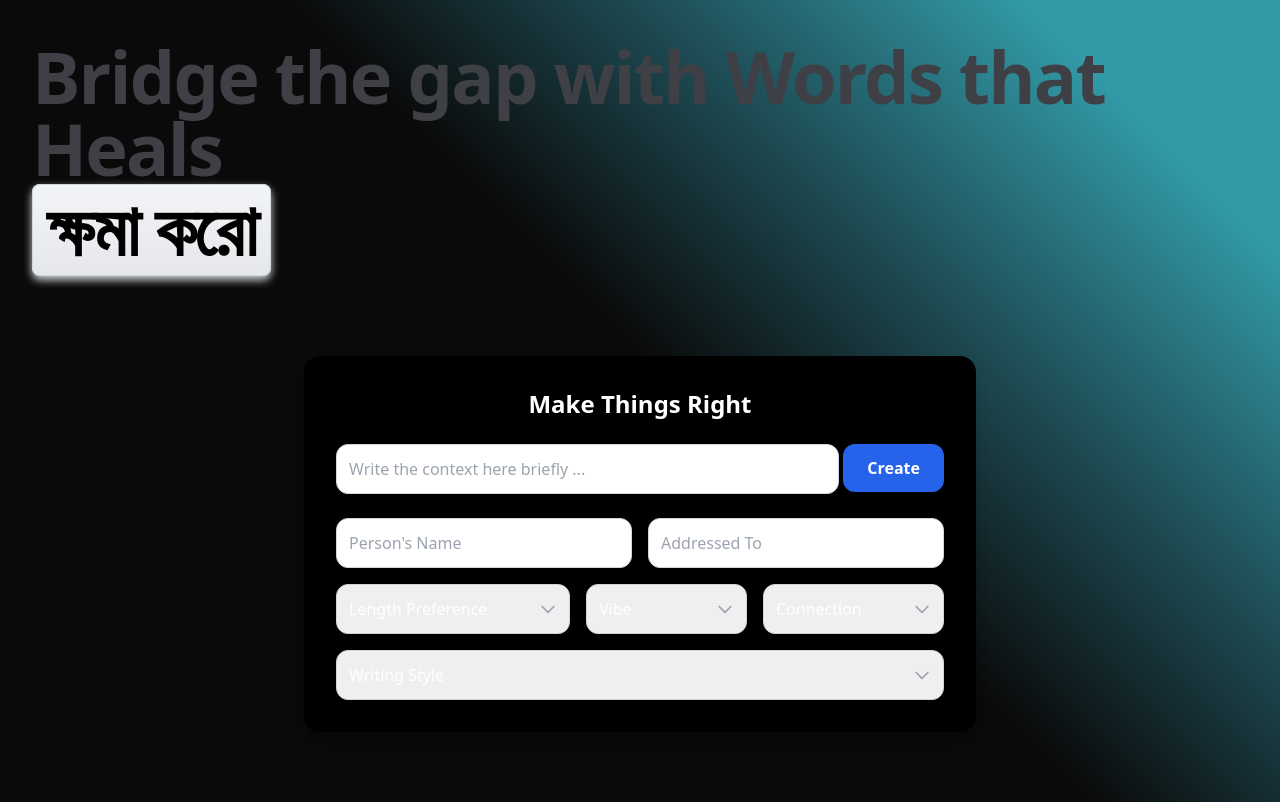
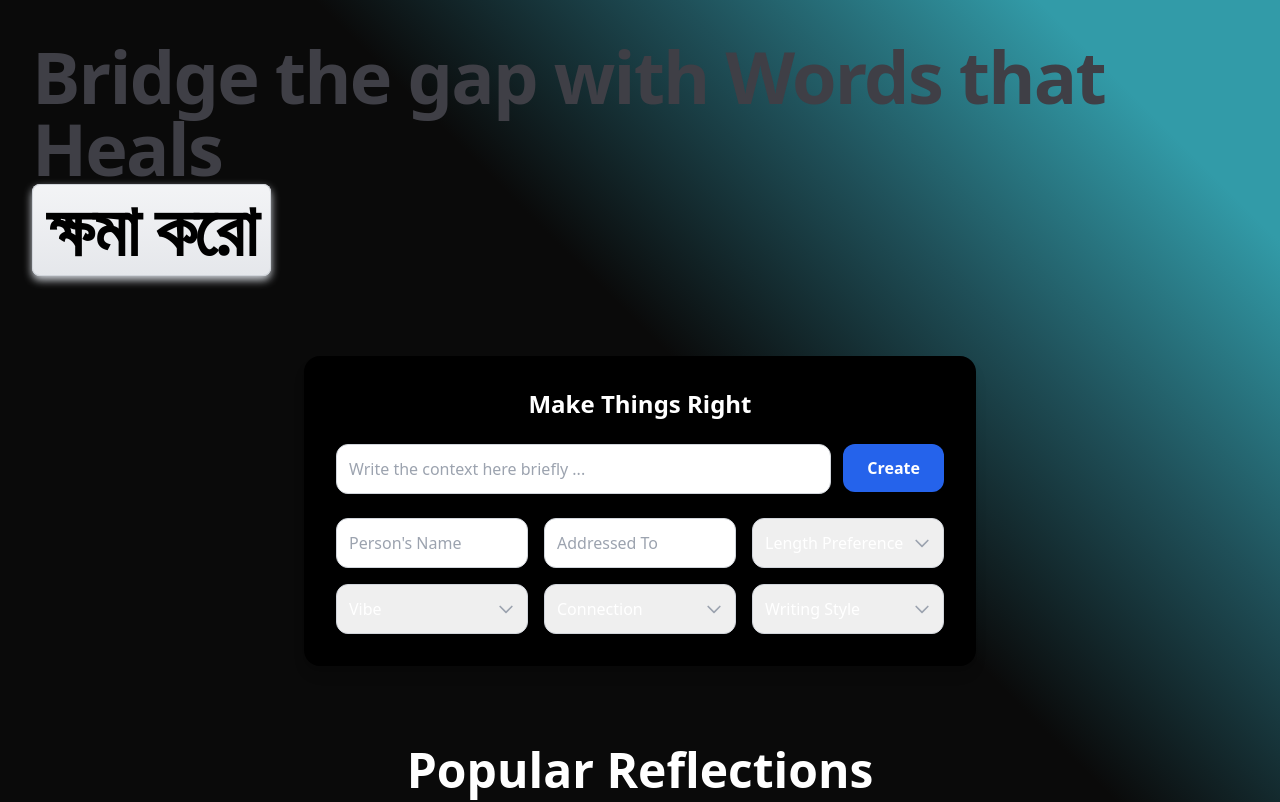
Before and after one commit to creation22/ForgiveMe, a React (Vite) app: page / in a window 1280 px wide. Shown: the top 802 px of the page. Built offline with nearby package versions, Linux system fonts and the light colour scheme.

Commit message:
typebox error fixed

```diff
--- a/src/components/TypeBox.jsx
+++ b/src/components/TypeBox.jsx
@@ -30,53 +30,57 @@ const TypeBox = () => {
       initial={{ opacity: 0, y: 30 }}
       animate={{ opacity: 1, y: 0 }}
       transition={{ duration: 0.6, ease: 'easeOut' }}
-      className="max-w-2xl mx-auto mt-8 p-8 bg-black dark:bg-gray-900 rounded-2xl shadow-lg space-y-6"
+      className="max-w-2xl mx-auto mt-8 p-4 sm:p-8 bg-black dark:bg-gray-900 rounded-2xl shadow-lg space-y-6"
     >
       <h2 className="text-2xl font-semibold text-white dark:text-gray-100 text-center">
         Make Things Right
       </h2>
 
       {/* Context input + generate button */}
-      <div className="flex gap-1 items-start">
+      <div className="flex flex-col sm:flex-row gap-3 items-start">
         <input
           type="text"
           required
           value={context}
           onChange={(e) => setContext(e.target.value)}
           placeholder="Write the context here briefly ..."
-          className="flex-1 p-3 border border-gray-300 dark:border-gray-700 rounded-xl focus:ring-2 focus:ring-blue-400 dark:bg-gray-800 dark:text-white transition-all"
+          className="flex-1 w-full p-3 border border-gray-300 dark:border-gray-700 rounded-xl focus:ring-2 focus:ring-blue-400 dark:bg-gray-800 dark:text-white transition-all"
         />
         <motion.button
           whileTap={{ scale: 0.95 }}
           whileHover={{ scale: 1.03 }}
           onClick={handleGenerate}
-          className="px-6 py-3 bg-blue-600 text-white font-semibold rounded-xl shadow-md hover:bg-blue-700 transition-all"
+          className="w-full sm:w-auto px-6 py-3 bg-blue-600 text-white font-semibold rounded-xl shadow-md hover:bg-blue-700 transition-all"
         >
           Create
         </motion.button>
       </div>
 
       {/* Other inputs/selects */}
-      <div className="flex flex-wrap gap-4">
+      <div className="grid grid-cols-1 sm:grid-cols-2 lg:grid-cols-3 gap-4">
+        <div className="relative">
           <input
             type="text"
             required
             placeholder="Person's Name"
             value={person}
             onChange={(e) => setPerson(e.target.value)}
-          className="flex-grow min-w-[150px] p-3 border border-gray-300 dark:border-gray-700 rounded-xl focus:ring-2 focus:ring-blue-400 dark:bg-gray-800 dark:text-white transition-all"
+            className="w-full p-3 border border-gray-300 dark:border-gray-700 rounded-xl focus:ring-2 focus:ring-blue-400 dark:bg-gray-800 dark:text-white transition-all"
           />
+        </div>
 
+        <div className="relative">
           <input
             type="text"
             placeholder="Addressed To"
             required
             value={toWhom}
             onChange={(e) => setToWhom(e.target.value)}
-          className="flex-grow min-w-[150px] p-3 border border-gray-300 dark:border-gray-700 rounded-xl focus:ring-2 focus:ring-blue-400 dark:bg-gray-800 dark:text-white transition-all"
+            className="w-full p-3 border border-gray-300 dark:border-gray-700 rounded-xl focus:ring-2 focus:ring-blue-400 dark:bg-gray-800 dark:text-white transition-all"
           />
+        </div>
 
-        <div className="relative flex-grow min-w-[150px]">
+        <div className="relative">
           <select
             name="length"
             value={length}
@@ -98,7 +102,7 @@ const TypeBox = () => {
           </div>
         </div>
 
-        <div className="relative flex-grow min-w-[150px]">
+        <div className="relative">
           <select
             name="tone"
             required
@@ -120,7 +124,7 @@ const TypeBox = () => {
           </div>
         </div>
 
-        <div className="relative flex-grow min-w-[150px]">
+        <div className="relative">
           <select
             name="relationship"
             value={relationship}
@@ -137,8 +141,7 @@ const TypeBox = () => {
             <option value="colleague">Colleague</option>
             <option value="friends">Friends</option>
             <option value="girlfriend">Girlfriend</option>
-            <option value="friends">Boyfriend</option>
-
+            <option value="boyfriend">Boyfriend</option>
           </select>
           <div className="absolute inset-y-0 right-0 flex items-center pr-3 pointer-events-none">
             <svg className="w-5 h-5 text-gray-400" fill="none" stroke="currentColor" viewBox="0 0 24 24" xmlns="http://www.w3.org/2000/svg">
@@ -147,7 +150,7 @@ const TypeBox = () => {
           </div>
         </div>
 
-        <div className="relative flex-grow min-w-[150px]">
+        <div className="relative">
           <select
             name="englishlevel"
             value={englishlevel}
```
Lines whose indentation alone changed are shown as unchanged.
